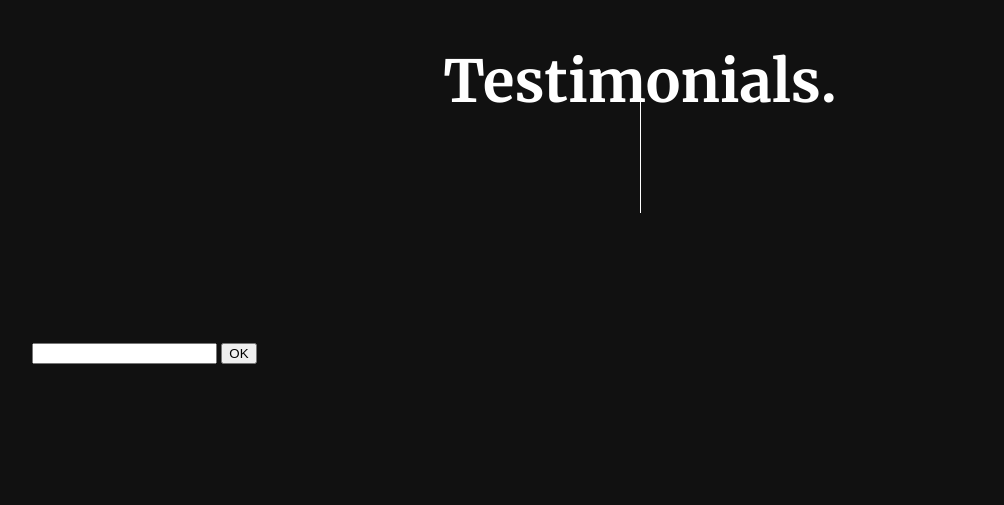
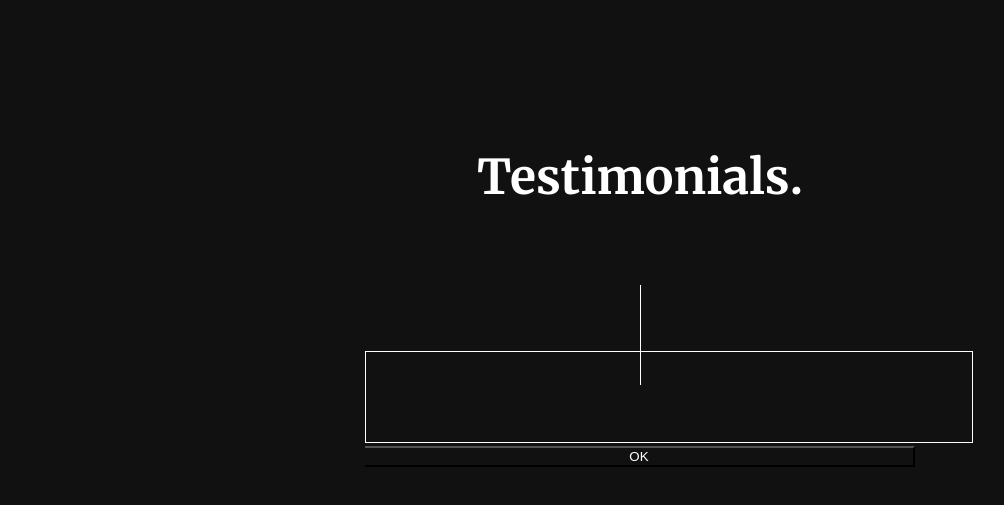
Before and after one commit to carcmonge/test-FrontEnd, a website: page index.html in a window 1280 px wide. Shown: the part 10530-11035 px from the top of the page, without its empty margins (0-1004 px from the left). Before the commit the page ends 10895 px from the top, so only its background shows below. Drawn offline with nearby package versions, Linux system fonts and the light colour scheme; files that its build step writes are made by us from their sources; files whose address does not match are found by name.

Commit message:
Added newsletter styles

```diff
--- a/src/sass/core/bem/_newsletter.scss
+++ b/src/sass/core/bem/_newsletter.scss
@@ -1,23 +1,56 @@
 .newsletter {
+  padding-top: 150px;
+  padding-bottom: 150px;
   &__title {
     font-family: "Merriweather", serif;
     font-weight: 700;
-    font-size: 58px;
+    font-size: 48px;
     text-align: center;
     padding-bottom: 3em;
+    max-width: 800px;
+    margin: 0 auto;
     &:before {
       background-color: #fff;
       content: '';
-      height: 120px;
+      height: 100px;
       margin: 0 auto;
       width: 1px;
       z-index: 999;
       left: 0;
       right: 0;
-      top: 15%;
+      top: 43%;
       width: 1px;
       z-index: 999;
       position: absolute;
     }
   }
+  form {
+    max-width: 550px;
+    margin: 0 auto;
+  }
+  input[type=text] {
+    width: 100%;
+    outline: none;
+    background: transparent;
+    border: 1px solid $white;
+    padding: 5px 2em;
+    font-family: 'Poppins', sans-serif;
+    font-size: 14px;
+    font-weight: 300;
+    color: $white;
+    height: 80px;
+    display: inline-block;
+  }
+  input[type=submit] {
+    width: 100%;
+    display: inline-block;
+    height: 100%;
+    background: transparent;
+    color: #FFF;
+    border-left: none;
+
+  }
+  .column {
+    padding: 0;
+  }
 }
```
